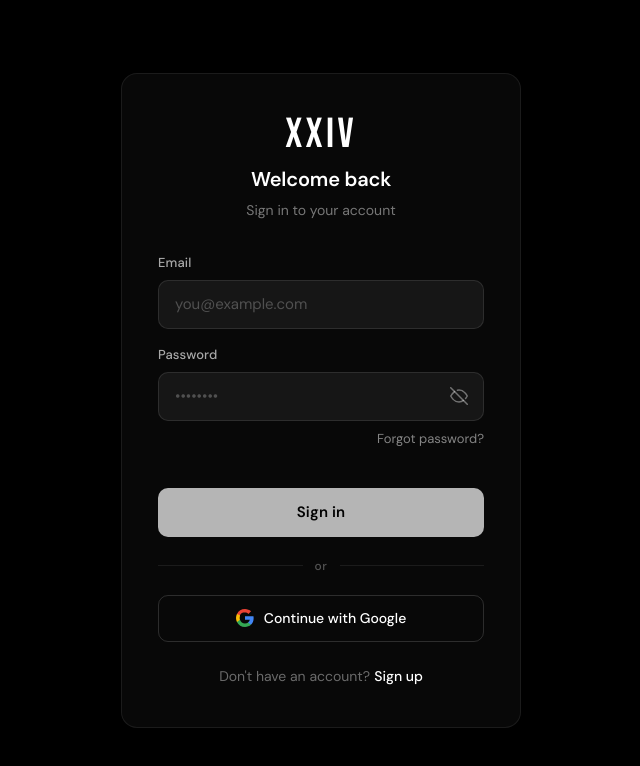
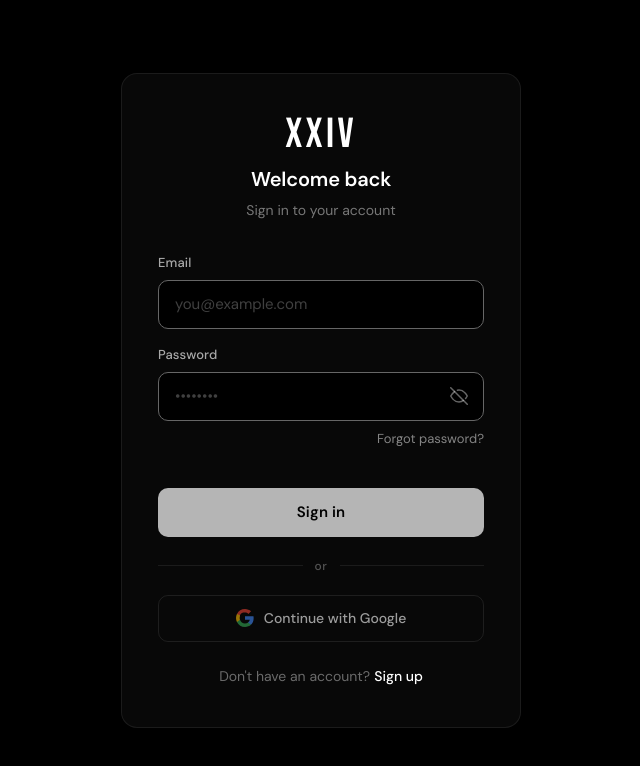
Before and after one commit to KAYODE-00/xxiv.web, a Next.js app in the folder xxiv/: page /login in a window 1280 px wide. Shown: the top 766 px of the page, without its empty margins (319-959 px from the left). Built offline with nearby package versions, Linux system fonts and the light colour scheme; no server answers.

Commit message:
solved persisting continue with google error

```diff
--- a/xxiv/app/(xiv)/login/page.tsx
+++ b/xxiv/app/(xiv)/login/page.tsx
@@ -72,8 +72,8 @@ const styles = {
 
   input: {
     width: '100%',
-    background: 'rgba(255,255,255,0.06)',
-    border: '1px solid rgba(255,255,255,0.1)',
+    background: '#000000',
+    border: '1px solid #666666',
     borderRadius: '10px',
     padding: '12px 16px',
     fontSize: '15px',
@@ -86,8 +86,8 @@ const styles = {
 
   inputWithToggle: {
     width: '100%',
-    background: 'rgba(255,255,255,0.06)',
-    border: '1px solid rgba(255,255,255,0.1)',
+    background: '#000000',
+    border: '1px solid #666666',
     borderRadius: '10px',
     padding: '12px 44px 12px 16px',
     fontSize: '15px',
@@ -300,7 +300,10 @@ export default function LoginPage() {
   }
 
   async function handleGoogleLogin() {
-    if (!supabase) return;
+    if (!supabase) {
+      setError('Authentication service is not configured. Please contact support.');
+      return;
+    }
 
     setError('');
     setGoogleLoading(true);
@@ -319,7 +322,8 @@ export default function LoginPage() {
         setGoogleLoading(false);
       }
       // On success, browser redirects to Google — no cleanup needed
-    } catch {
+    } catch (error) {
+      console.error('Google login error:', error);
       setError('Google sign-in failed. Please try again.');
       setGoogleLoading(false);
     }
@@ -364,8 +368,8 @@ export default function LoginPage() {
                 value={email}
                 onChange={(e) => setEmail(e.target.value)}
                 style={styles.input}
-                onFocus={(e) => { e.target.style.borderColor = 'rgba(255,255,255,0.3)'; e.target.style.background = 'rgba(255,255,255,0.09)'; }}
-                onBlur={(e) => { e.target.style.borderColor = 'rgba(255,255,255,0.1)'; e.target.style.background = 'rgba(255,255,255,0.06)'; }}
+                onFocus={(e) => { e.target.style.borderColor = '#888888'; }}
+                onBlur={(e) => { e.target.style.borderColor = '#666666'; }}
               />
             </div>
 
@@ -381,8 +385,8 @@ export default function LoginPage() {
                   value={password}
                   onChange={(e) => setPassword(e.target.value)}
                   style={styles.inputWithToggle}
-                  onFocus={(e) => { e.target.style.borderColor = 'rgba(255,255,255,0.3)'; e.target.style.background = 'rgba(255,255,255,0.09)'; }}
-                  onBlur={(e) => { e.target.style.borderColor = 'rgba(255,255,255,0.1)'; e.target.style.background = 'rgba(255,255,255,0.06)'; }}
+                  onFocus={(e) => { e.target.style.borderColor = '#888888'; }}
+                  onBlur={(e) => { e.target.style.borderColor = '#666666'; }}
                 />
                 <button
                   type="button"
@@ -431,13 +435,13 @@ export default function LoginPage() {
             id="login-google"
             type="button"
             onClick={handleGoogleLogin}
-            disabled={googleLoading}
+            disabled={googleLoading || !supabase}
             style={{
               ...styles.googleBtn,
-              opacity: googleLoading ? 0.6 : 1,
-              cursor: googleLoading ? 'not-allowed' : 'pointer',
+              opacity: googleLoading || !supabase ? 0.6 : 1,
+              cursor: googleLoading || !supabase ? 'not-allowed' : 'pointer',
             }}
-            onMouseEnter={(e) => { if (!googleLoading) (e.target as HTMLButtonElement).style.background = 'rgba(255,255,255,0.05)'; }}
+            onMouseEnter={(e) => { if (!googleLoading && supabase) (e.target as HTMLButtonElement).style.background = 'rgba(255,255,255,0.05)'; }}
             onMouseLeave={(e) => { (e.target as HTMLButtonElement).style.background = 'transparent'; }}
           >
             <GoogleIcon />
--- a/xxiv/app/(xiv)/signup/page.tsx
+++ b/xxiv/app/(xiv)/signup/page.tsx
@@ -1,5 +1,3 @@
-
-
 'use client';
 
 import { useState, useEffect } from 'react';
@@ -74,8 +72,8 @@ const styles = {
 
   input: {
     width: '100%',
-    background: 'rgba(255,255,255,0.06)',
-    border: '1px solid rgba(255,255,255,0.1)',
+    background: '#000000',
+    border: '1px solid #666666',
     borderRadius: '10px',
     padding: '12px 16px',
     fontSize: '15px',
@@ -88,8 +86,8 @@ const styles = {
 
   inputWithToggle: {
     width: '100%',
-    background: 'rgba(255,255,255,0.06)',
-    border: '1px solid rgba(255,255,255,0.1)',
+    background: '#000000',
+    border: '1px solid #666666',
     borderRadius: '10px',
     padding: '12px 44px 12px 16px',
     fontSize: '15px',
@@ -388,7 +386,7 @@ export default function SignupPage() {
         input:-webkit-autofill:hover,
         input:-webkit-autofill:focus {
           -webkit-text-fill-color: #fff;
-          -webkit-box-shadow: 0 0 0px 1000px rgba(255,255,255,0.06) inset;
+          -webkit-box-shadow: 0 0 0px 1000px #000000 inset;
           transition: background-color 5000s ease-in-out 0s;
         }
       `}</style>
@@ -420,8 +418,8 @@ export default function SignupPage() {
                   value={fullName}
                   onChange={(e) => setFullName(e.target.value)}
                   style={styles.input}
-                  onFocus={(e) => { e.target.style.borderColor = 'rgba(255,255,255,0.3)'; e.target.style.background = 'rgba(255,255,255,0.09)'; }}
-                  onBlur={(e) => { e.target.style.borderColor = 'rgba(255,255,255,0.1)'; e.target.style.background = 'rgba(255,255,255,0.06)'; }}
+                  onFocus={(e) => { e.target.style.borderColor = '#888888'; }}
+                  onBlur={(e) => { e.target.style.borderColor = '#666666'; }}
                 />
               </div>
 
@@ -436,8 +434,8 @@ export default function SignupPage() {
                   value={email}
                   onChange={(e) => setEmail(e.target.value)}
                   style={styles.input}
-                  onFocus={(e) => { e.target.style.borderColor = 'rgba(255,255,255,0.3)'; e.target.style.background = 'rgba(255,255,255,0.09)'; }}
-                  onBlur={(e) => { e.target.style.borderColor = 'rgba(255,255,255,0.1)'; e.target.style.background = 'rgba(255,255,255,0.06)'; }}
+                  onFocus={(e) => { e.target.style.borderColor = '#888888'; }}
+                  onBlur={(e) => { e.target.style.borderColor = '#666666'; }}
                 />
               </div>
 
@@ -453,8 +451,8 @@ export default function SignupPage() {
                     value={password}
                     onChange={(e) => setPassword(e.target.value)}
                     style={styles.inputWithToggle}
-                    onFocus={(e) => { e.target.style.borderColor = 'rgba(255,255,255,0.3)'; e.target.style.background = 'rgba(255,255,255,0.09)'; }}
-                    onBlur={(e) => { e.target.style.borderColor = 'rgba(255,255,255,0.1)'; e.target.style.background = 'rgba(255,255,255,0.06)'; }}
+                    onFocus={(e) => { e.target.style.borderColor = '#888888'; }}
+                    onBlur={(e) => { e.target.style.borderColor = '#666666'; }}
                   />
                   <button
                     type="button"
@@ -479,8 +477,8 @@ export default function SignupPage() {
                     value={confirmPassword}
                     onChange={(e) => setConfirmPassword(e.target.value)}
                     style={styles.inputWithToggle}
-                    onFocus={(e) => { e.target.style.borderColor = 'rgba(255,255,255,0.3)'; e.target.style.background = 'rgba(255,255,255,0.09)'; }}
-                    onBlur={(e) => { e.target.style.borderColor = 'rgba(255,255,255,0.1)'; e.target.style.background = 'rgba(255,255,255,0.06)'; }}
+                    onFocus={(e) => { e.target.style.borderColor = '#888888'; }}
+                    onBlur={(e) => { e.target.style.borderColor = '#666666'; }}
                   />
                   <button
                     type="button"
```
